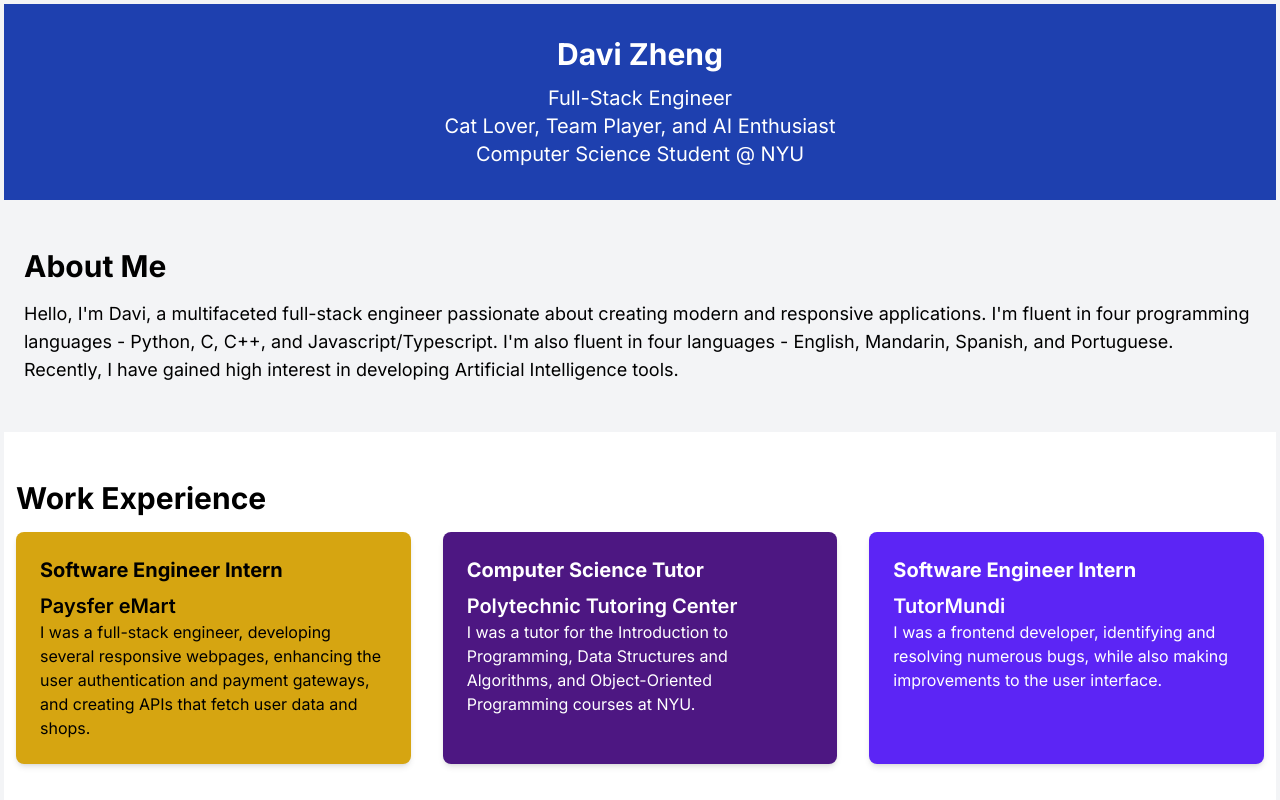
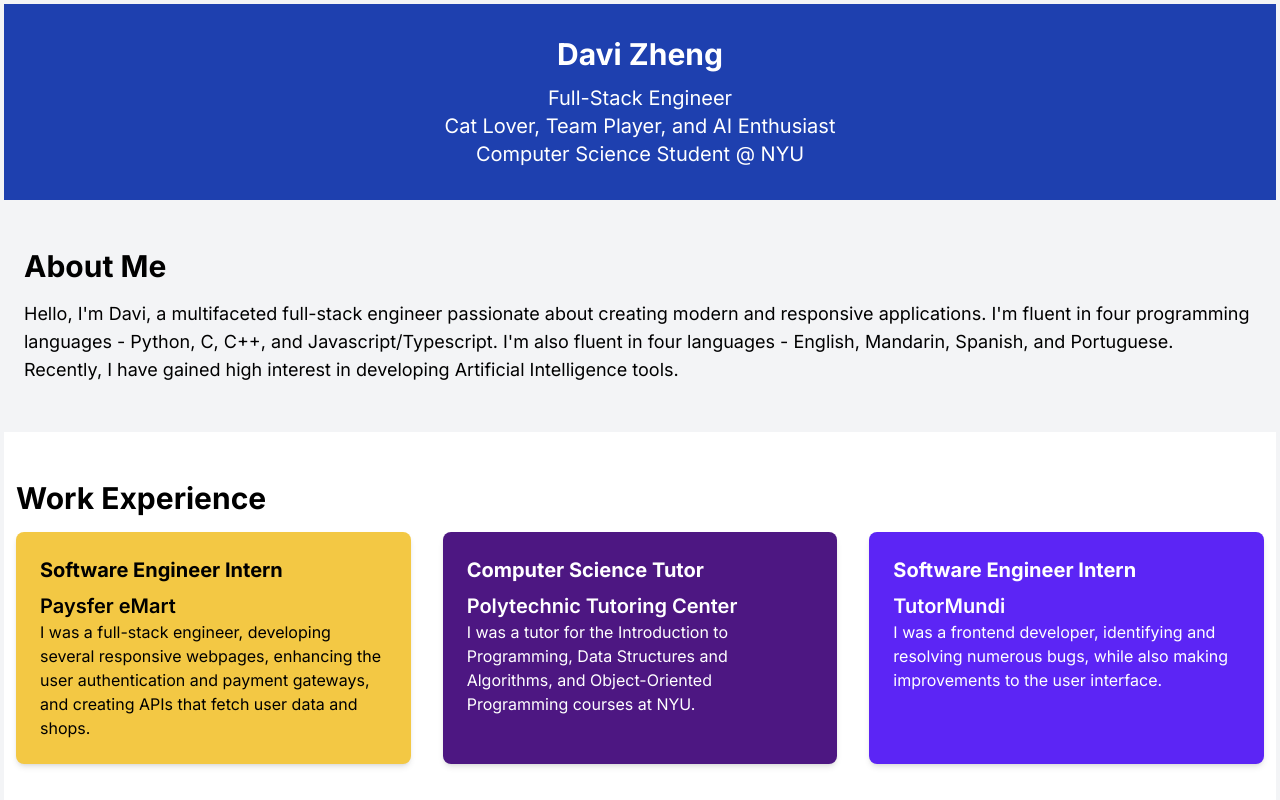
Before and after one commit to DaviZCodes/my-website-bento, a Next.js app: page / in a window 1280 px wide. Shown: the top 800 px of the page. Built offline with nearby package versions, Linux system fonts and the light colour scheme.

Commit message:
better color choice

```diff
--- a/src/app/page.tsx
+++ b/src/app/page.tsx
@@ -23,7 +23,7 @@ const Home = () => {
         <div className="container mx-auto">
           <h2 className="text-3xl font-bold mb-4">Work Experience</h2>
           <div className="grid grid-cols-1 md:grid-cols-2 lg:grid-cols-3 gap-8">
-            <div className="bg-[#d6a511] p-6 rounded-lg shadow-md transition-transform ease-in-out duration-300 scale-x-100 hover:scale-[1.02] cursor-pointer">
+            <div className="bg-[#f3c844] p-6 rounded-lg shadow-md transition-transform ease-in-out duration-300 scale-x-100 hover:scale-[1.02] cursor-pointer">
               <Link
                 href="https://www.paysfer.com"
                 target="_blank"
```
